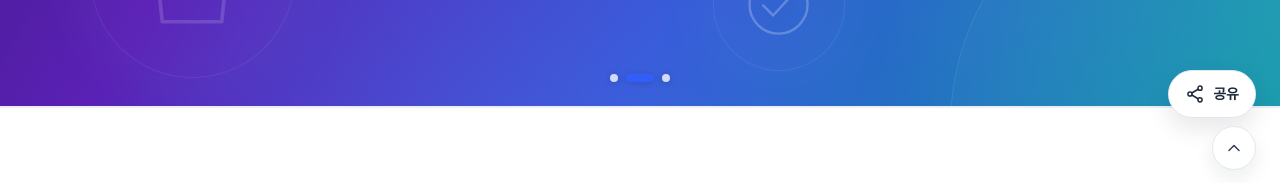
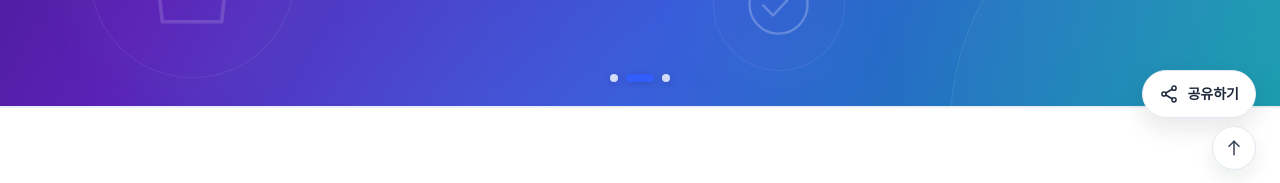
Before and after one commit to license-book/life-tools, a Next.js app: page / in a window 1280 px wide. Shown: the part 598-781 px from the top of the page. Built offline with nearby package versions, Linux system fonts and the light colour scheme.

Commit message:
Match LABOOK floating action icon design exactly

```diff
--- a/components/layout/FloatingActions.tsx
+++ b/components/layout/FloatingActions.tsx
@@ -4,15 +4,19 @@ import { useEffect, useRef, useState } from "react";
 import styles from "./FloatingActions.module.css";
 
 function ShareIcon() {
-  return <svg viewBox="0 0 24 24" aria-hidden="true"><circle cx="18" cy="5" r="2.5"/><circle cx="6" cy="12" r="2.5"/><circle cx="18" cy="19" r="2.5"/><path d="m8.2 10.8 7.5-4.5M8.2 13.2l7.5 4.5"/></svg>;
+  return <svg aria-hidden="true" viewBox="0 0 24 24" fill="none" stroke="currentColor" strokeWidth="1.8" strokeLinecap="round" strokeLinejoin="round"><circle cx="18" cy="5" r="2.5"/><circle cx="6" cy="12" r="2.5"/><circle cx="18" cy="19" r="2.5"/><path d="m8.2 10.8 7.5-4.5M8.2 13.2l7.5 4.5"/></svg>;
 }
 
 function LinkIcon() {
-  return <svg viewBox="0 0 24 24" aria-hidden="true"><path d="M10 13a5 5 0 0 0 7.1.1l2-2a5 5 0 0 0-7.1-7.1l-1.1 1.1"/><path d="M14 11a5 5 0 0 0-7.1-.1l-2 2A5 5 0 0 0 12 20l1.1-1.1"/></svg>;
+  return <svg aria-hidden="true" viewBox="0 0 24 24" fill="none" stroke="currentColor" strokeWidth="1.8" strokeLinecap="round" strokeLinejoin="round"><path d="M10 13a5 5 0 0 0 7.1.1l2-2A5 5 0 0 0 12 4l-1.1 1.1"/><path d="M14 11a5 5 0 0 0-7.1-.1l-2 2A5 5 0 0 0 12 20l1.1-1.1"/></svg>;
 }
 
 function UpIcon() {
-  return <svg viewBox="0 0 24 24" aria-hidden="true"><path d="m6 15 6-6 6 6"/></svg>;
+  return <svg aria-hidden="true" viewBox="0 0 24 24" fill="none" stroke="currentColor" strokeWidth="1.9" strokeLinecap="round" strokeLinejoin="round"><path d="m6 10 6-6 6 6"/><path d="M12 4v16"/></svg>;
+}
+
+function CloseIcon() {
+  return <svg aria-hidden="true" viewBox="0 0 20 20" fill="none" stroke="currentColor" strokeWidth="1.8" strokeLinecap="round"><path d="M5 5l10 10M15 5 5 15"/></svg>;
 }
 
 export default function FloatingActions(){
@@ -22,7 +26,7 @@ export default function FloatingActions(){
 
   useEffect(()=>{
     const onPointerDown=(event:MouseEvent|TouchEvent)=>{
-      if(!rootRef.current?.contains(event.target as Node)) setOpen(false);
+      if(open && rootRef.current && !rootRef.current.contains(event.target as Node)) setOpen(false);
     };
     document.addEventListener("mousedown",onPointerDown);
     document.addEventListener("touchstart",onPointerDown);
@@ -30,12 +34,13 @@ export default function FloatingActions(){
       document.removeEventListener("mousedown",onPointerDown);
       document.removeEventListener("touchstart",onPointerDown);
     };
-  },[]);
+  },[open]);
 
   const getShareData=()=>{
     const url=window.location.href;
-    const title=document.querySelector("h1")?.textContent?.trim() || document.title.replace(/\s*\|\s*생활도구.*$/i,"").trim() || "생활도구";
-    return {url,title,text:`${title} | 생활도구`};
+    const rawTitle=document.querySelector("h1")?.textContent?.trim() || document.title.replace(/\s*\|\s*생활도구.*$/i,"").trim() || "생활도구";
+    const title=rawTitle.includes("생활도구")?rawTitle:`${rawTitle} | 생활도구`;
+    return {url,title,text:title};
   };
 
   const openPopup=(url:string)=>{
@@ -43,57 +48,50 @@ export default function FloatingActions(){
     setOpen(false);
   };
 
-  const copyLink=async()=>{
+  const copyLink=async(closeAfter=false)=>{
     const {url}=getShareData();
-    try{ await navigator.clipboard.writeText(url); }
-    catch{
+    try{await navigator.clipboard.writeText(url);}catch{
       const textarea=document.createElement("textarea");
       textarea.value=url;
       textarea.style.position="fixed";
+      textarea.style.left="-9999px";
       textarea.style.opacity="0";
       document.body.appendChild(textarea);
+      textarea.focus();
       textarea.select();
       document.execCommand("copy");
       textarea.remove();
     }
     setCopied(true);
-    window.setTimeout(()=>setCopied(false),1600);
+    if(closeAfter) window.setTimeout(()=>setOpen(false),900);
+    window.setTimeout(()=>setCopied(false),1800);
   };
 
   const nativeShare=async()=>{
     const data=getShareData();
     if(navigator.share){
-      try{ await navigator.share(data); setOpen(false); }catch{}
-      return;
+      try{await navigator.share(data);setOpen(false);return;}catch(error){if(error instanceof DOMException&&error.name==="AbortError")return;}
     }
     await copyLink();
   };
 
-  const shareNaver=()=>{
-    const {url,title}=getShareData();
-    openPopup(`https://share.naver.com/web/shareView?url=${encodeURIComponent(url)}&title=${encodeURIComponent(title)}`);
-  };
-  const shareX=()=>{
-    const {url,text}=getShareData();
-    openPopup(`https://twitter.com/intent/tweet?url=${encodeURIComponent(url)}&text=${encodeURIComponent(text)}`);
-  };
-  const shareFacebook=()=>{
-    const {url}=getShareData();
-    openPopup(`https://www.facebook.com/sharer/sharer.php?u=${encodeURIComponent(url)}`);
-  };
+  const shareNaver=()=>{const {url,title}=getShareData();openPopup(`https://share.naver.com/web/shareView?url=${encodeURIComponent(url)}&title=${encodeURIComponent(title)}`);};
+  const shareX=()=>{const {url,text}=getShareData();openPopup(`https://twitter.com/intent/tweet?url=${encodeURIComponent(url)}&text=${encodeURIComponent(text)}`);};
+  const shareFacebook=()=>{const {url}=getShareData();openPopup(`https://www.facebook.com/sharer/sharer.php?u=${encodeURIComponent(url)}`);};
 
   return <div ref={rootRef} className={styles.wrap} aria-label="페이지 빠른 기능">
-    {open&&<div className={styles.sharePanel} role="dialog" aria-label="공유하기">
-      <p className={styles.panelTitle}>공유하기</p>
+    <div className={styles.shareWrap}>
+      {open&&<div className={styles.sharePanel} role="dialog" aria-label="현재 페이지 공유하기">
+        <div className={styles.panelHead}><p className={styles.panelTitle}>공유하기</p><button type="button" className={styles.closeButton} onClick={()=>setOpen(false)} aria-label="공유 메뉴 닫기"><CloseIcon/></button></div>
         <button type="button" className={styles.shareItem} onClick={nativeShare}><span className={`${styles.socialIcon} ${styles.kakao}`}>K</span><span>카카오톡</span></button>
         <button type="button" className={styles.shareItem} onClick={shareNaver}><span className={`${styles.socialIcon} ${styles.naver}`}>N</span><span>네이버 블로그</span></button>
         <button type="button" className={styles.shareItem} onClick={shareX}><span className={`${styles.socialIcon} ${styles.x}`}>X</span><span>X</span></button>
         <button type="button" className={styles.shareItem} onClick={shareFacebook}><span className={`${styles.socialIcon} ${styles.facebook}`}>f</span><span>페이스북</span></button>
         <div className={styles.divider}/>
-      <button type="button" className={styles.shareItem} onClick={copyLink}><span className={`${styles.socialIcon} ${styles.link}`}><LinkIcon/></span><span>{copied?"링크 복사됨":"링크 복사"}</span></button>
+        <button type="button" className={styles.shareItem} onClick={()=>copyLink(true)}><span className={`${styles.socialIcon} ${styles.link}`}><LinkIcon/></span><span>{copied?"링크 복사됨":"링크 복사"}</span></button>
       </div>}
-
-    <button type="button" className={styles.shareButton} onClick={()=>setOpen(v=>!v)} aria-expanded={open} aria-label="이 페이지 공유하기"><ShareIcon/><span>공유</span></button>
-    <button type="button" className={styles.topButton} onClick={()=>window.scrollTo({top:0,behavior:"smooth"})} aria-label="페이지 맨 위로 이동"><UpIcon/></button>
+      <button type="button" className={styles.shareButton} onClick={()=>setOpen(v=>!v)} aria-haspopup="dialog" aria-expanded={open} aria-label="현재 페이지 공유하기"><ShareIcon/><span>공유하기</span></button>
+    </div>
+    <button type="button" className={styles.topButton} onClick={()=>{setOpen(false);window.scrollTo({top:0,behavior:"smooth"});}} aria-label="페이지 상단으로 이동"><UpIcon/></button>
   </div>;
 }
```
Lines whose indentation alone changed are shown as unchanged.
